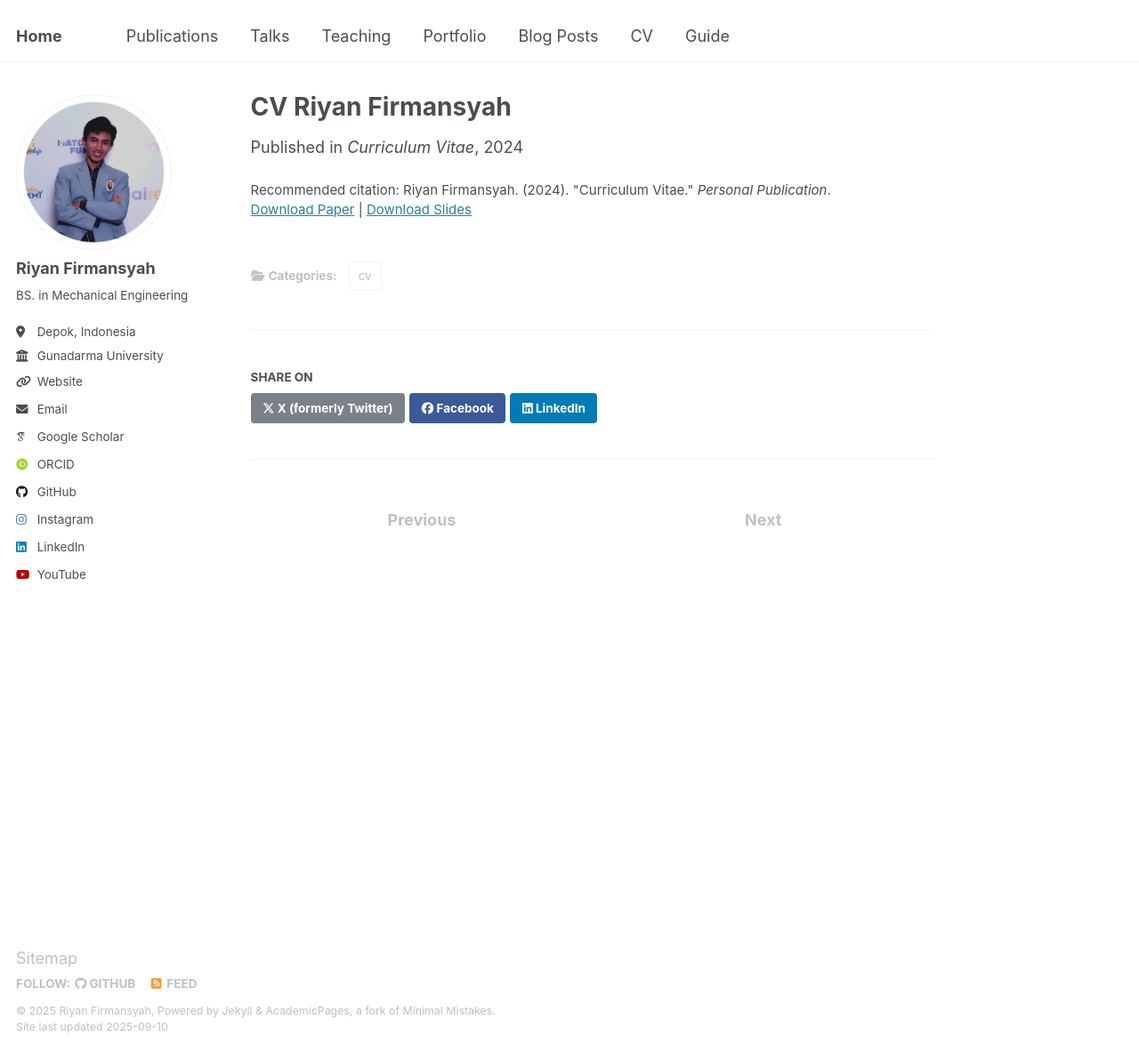
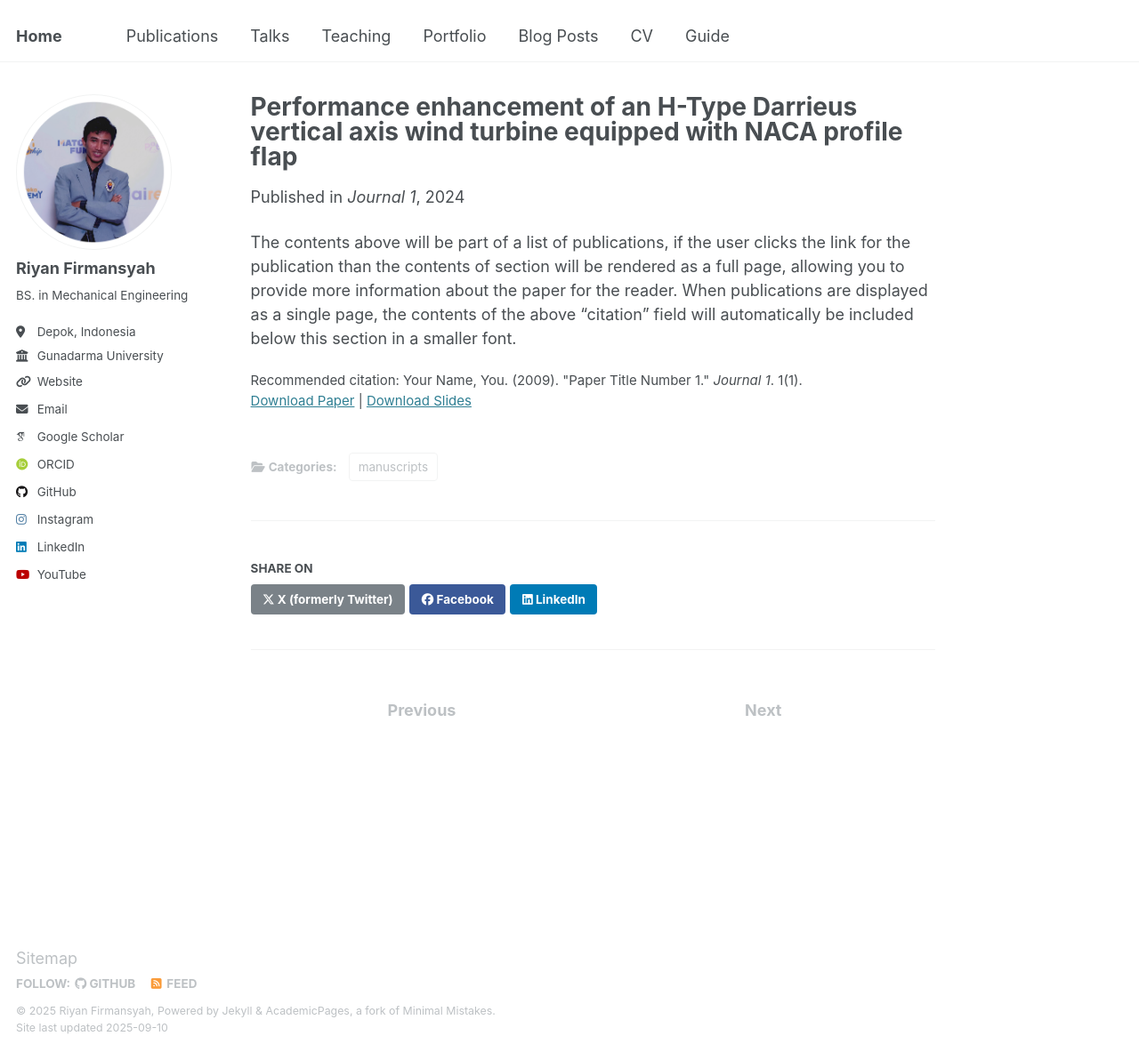
Before and after one commit to Arryanfr/arryanfr.github.io, a Jekyll site: the page built from _publications/2024-02-17-paper-title-number-4.md, in a window 1280 px wide and 1183 px high. Shown: the whole window at 89% size. Built offline with Jekyll 4.4.1, drawn with Linux system fonts in a browser that asks for light colours; some web fonts are replaced.

Commit message:
Update 2024-02-17-paper-title-number-4.md

```diff
--- a/_publications/2024-02-17-paper-title-number-4.md
+++ b/_publications/2024-02-17-paper-title-number-4.md
@@ -1,12 +1,14 @@
 ---
-title: "CV Riyan Firmansyah"
+title: "Performance enhancement of an H-Type Darrieus vertical axis wind turbine equipped with NACA profile flap"
 collection: publications
-category: cv
-permalink: /publication/2024-05-27-cv-riyan-firmansyah
-excerpt: 'Curriculum Vitae of Riyan Firmansyah, Mechanical Engineering graduate from Universitas Gunadarma with focus on Energy Systems, CFD, Aerodynamics, and Energy Conversion Technology.'
+category: manuscripts
+permalink: /publication/2009-10-01-paper-title-number-1
+excerpt: 'This paper is about the number 1. The number 2 is left for future work.'
 date: 2024-05-27
-venue: 'Curriculum Vitae'
+venue: 'Journal 1'
 slidesurl: 'http://academicpages.github.io/files/slides1.pdf'
-paperurl: 'https://arryanfr.github.io/files/CV_RiyanFirmansyah.pdf'
-citation: 'Riyan Firmansyah. (2024). &quot;Curriculum Vitae.&quot; <i>Personal Publication</i>.'
+paperurl: 'https://arryanfr.github.io/files/ProsidingBKSTM2023.pdf'
+citation: 'Your Name, You. (2009). &quot;Paper Title Number 1.&quot; <i>Journal 1</i>. 1(1).'
 ---
+
+The contents above will be part of a list of publications, if the user clicks the link for the publication than the contents of section will be rendered as a full page, allowing you to provide more information about the paper for the reader. When publications are displayed as a single page, the contents of the above "citation" field will automatically be included below this section in a smaller font.
```
